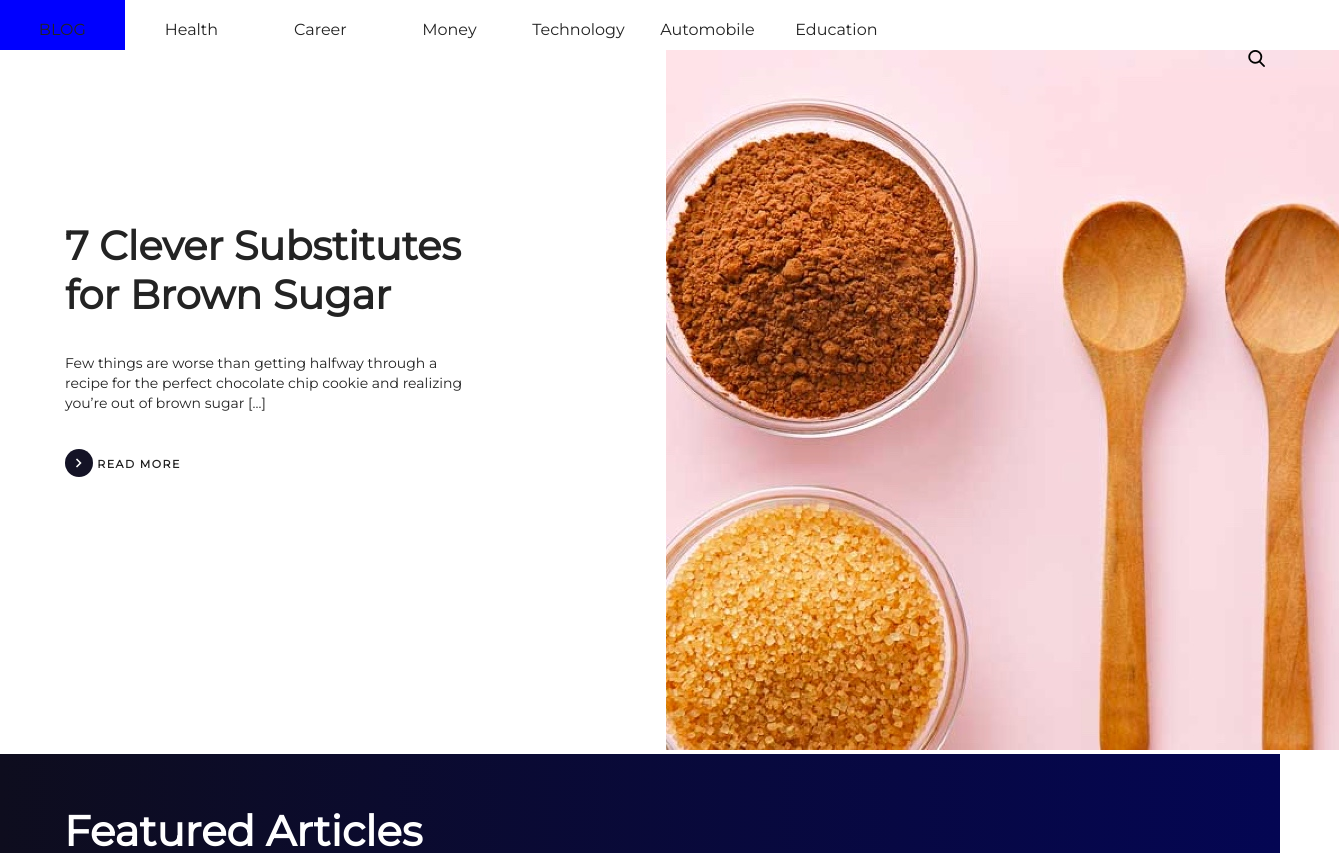
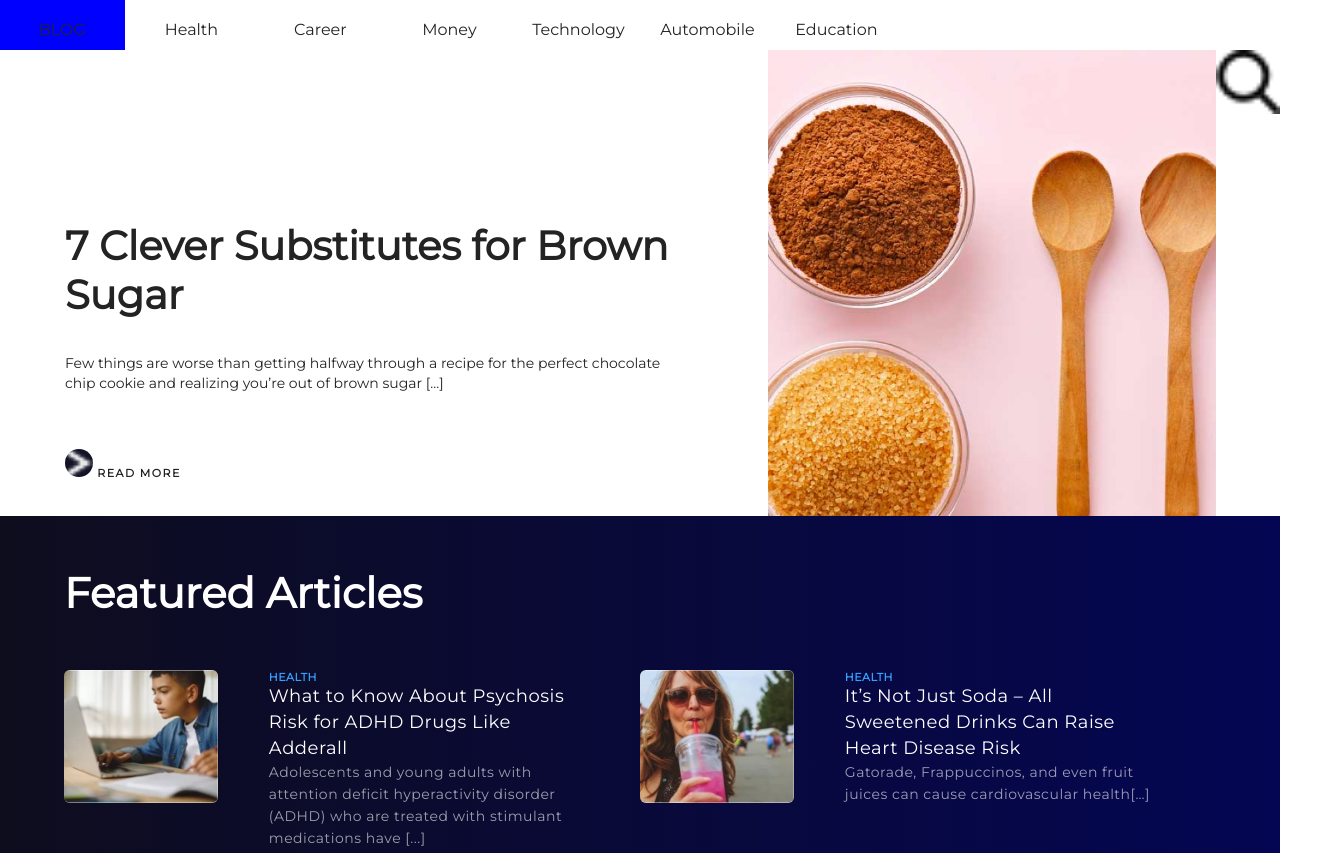
Before and after one commit to AnkitaF/Blog_Website, a plain HTML site: page index.html in a window 1280 px wide. Shown: the top 853 px of the page, 1339 px wide, since content can reach past the window. Drawn offline with Linux system fonts and the light colour scheme.

Commit message:
Update styles.css

```diff
--- a/styles.css
+++ b/styles.css
@@ -18,6 +18,14 @@ input,button,select,textarea{font-family:inherit;font-size:inherit;line-height:i
 button,input,optgroup,select,textarea{line-height:1.15;margin:0}button,input{overflow:visible}button,select{text-transform:none}button,[type="button"],[type="reset"],[type="submit"]{-webkit-appearance:button}
 button::-moz-focus-inner,[type="button"]::-moz-focus-inner,[type="reset"]::-moz-focus-inner,[type="submit"]::-moz-focus-inner{border-style:none;padding:0}
 .container{width:1200px;max-width:100%;margin:0 auto;position:relative;padding:0 10px}
+
+
+img{
+  display: block;
+  width:100%;
+  height: 100%;
+}
+
 
 
 #menu{
@@ -54,11 +62,11 @@ button::-moz-focus-inner,[type="button"]::-moz-focus-inner,[type="reset"]::-moz-
 
 #container_main_text{
 	float: left;
-	width:52%;
+	width:60%;
 }
 
 #container_main_heading{
-	width: 400px;
+	width: 80%;
     height: 96px;
     font-size: 40px;
     font-weight: bold;
@@ -67,7 +75,7 @@ button::-moz-focus-inner,[type="button"]::-moz-focus-inner,[type="reset"]::-moz-
 
 
 #container_main_description{
-  width: 400px;
+  width: 80%;
   height: 60px;
   font-size: 14px;
   line-height: 1.43;
@@ -79,7 +87,7 @@ button::-moz-focus-inner,[type="button"]::-moz-focus-inner,[type="reset"]::-moz-
 }
 
 #read_more_arrow{
-	display: inline-block;
+	  display: inline-block;
     width: 28px;
   	height: 28px;
   	background-color: #141326;
@@ -99,17 +107,20 @@ button::-moz-focus-inner,[type="button"]::-moz-focus-inner,[type="reset"]::-moz-
 
 #container_main_img{
 	float:left;
-	width:32%;
+	width:35%;
 }
 
 #container_main_search{
 	text-align: center;
-	float:right;
+	float:left;
 	width:5%;
-	margin-right: 15px;
-	width: 17px;
-    height: 17px;
-    object-fit: contain;
+  object-fit: contain;
+}
+
+#search_container{
+  height: 17px;
+  width: 17px;
+  display: inline-block;
 }
 
 #featured_articles{
```
